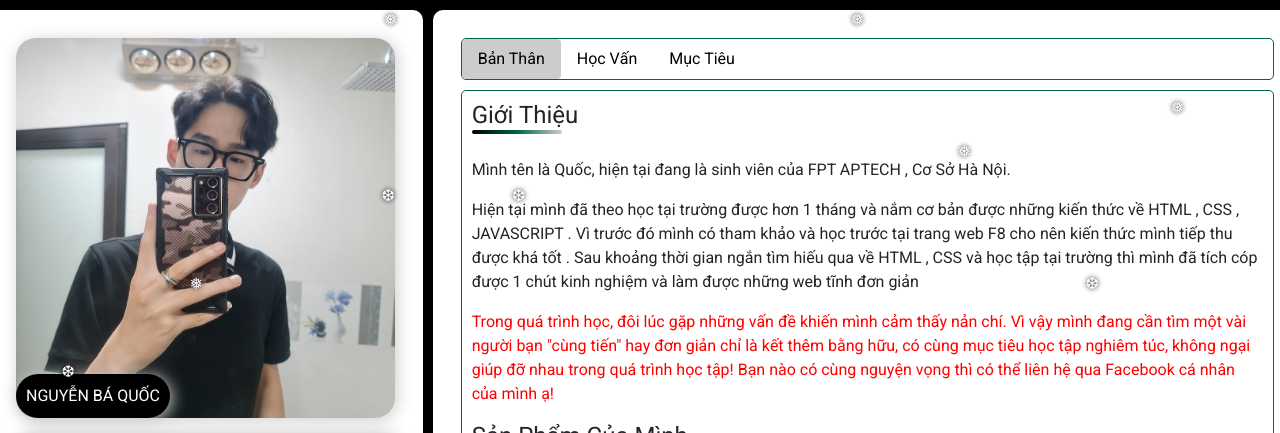
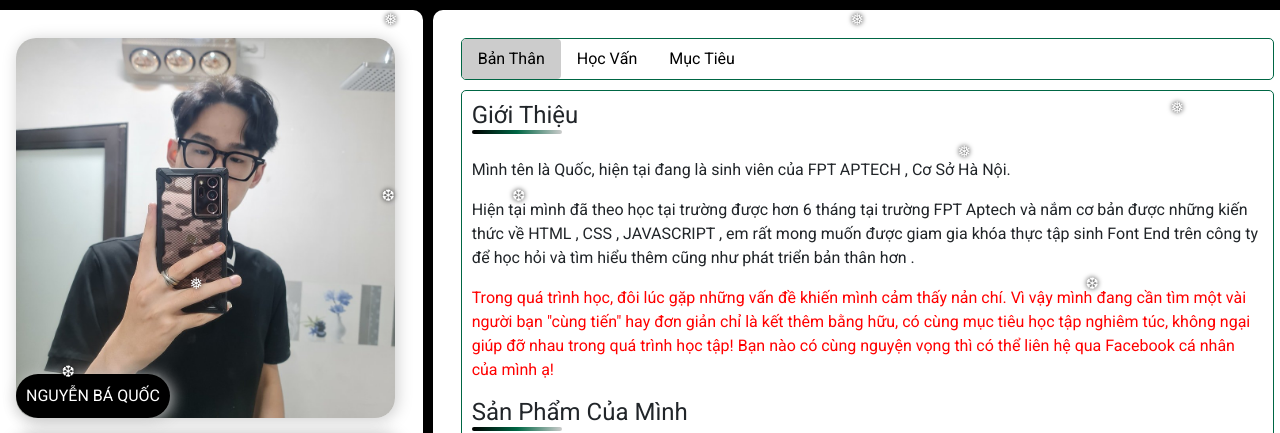
Before and after one commit to NguyenBaQuoc1/profile-NBQ, a plain HTML site: page index.html in a window 1280 px wide. Shown: the top 433 px of the page. Drawn offline with nearby package versions, Linux system fonts and the light colour scheme; files that its build step writes are made by us from their sources.

Commit message:
Update index.html

```diff
--- a/index.html
+++ b/index.html
@@ -119,7 +119,7 @@
                                 <h4>Giới Thiệu</h4>
                             </div>
                             <p>Mình tên là Quốc, hiện tại đang là sinh viên của FPT APTECH , Cơ Sở Hà Nội.</p>
-                            <p>Hiện tại mình đã theo học tại trường được hơn 1 tháng và nắm cơ bản được những kiến thức về HTML , CSS , JAVASCRIPT . Vì trước đó mình có tham khảo và học trước tại trang web F8 cho nên kiến thức mình tiếp thu được khá tốt . Sau khoảng thời gian ngắn tìm hiếu qua về HTML , CSS và học tập tại trường thì mình đã tích cóp được 1 chút kinh nghiệm và làm được những web tĩnh đơn giản </p>
+                            <p>Hiện tại mình đã theo học tại trường được hơn 6 tháng tại trường FPT Aptech và nắm cơ bản được những kiến thức về HTML , CSS , JAVASCRIPT , em rất mong muốn được giam gia khóa thực tập sinh Font End trên công ty để học hỏi và tìm hiểu thêm cũng như phát triển bản thân hơn . </p>
                             <p style="color: red;">
                                 Trong quá trình học, đôi lúc gặp những vấn đề khiến mình cảm thấy nản chí. Vì vậy
                                 mình đang cần tìm một vài người bạn "cùng tiến" hay đơn giản chỉ là kết thêm bằng hữu,
```
